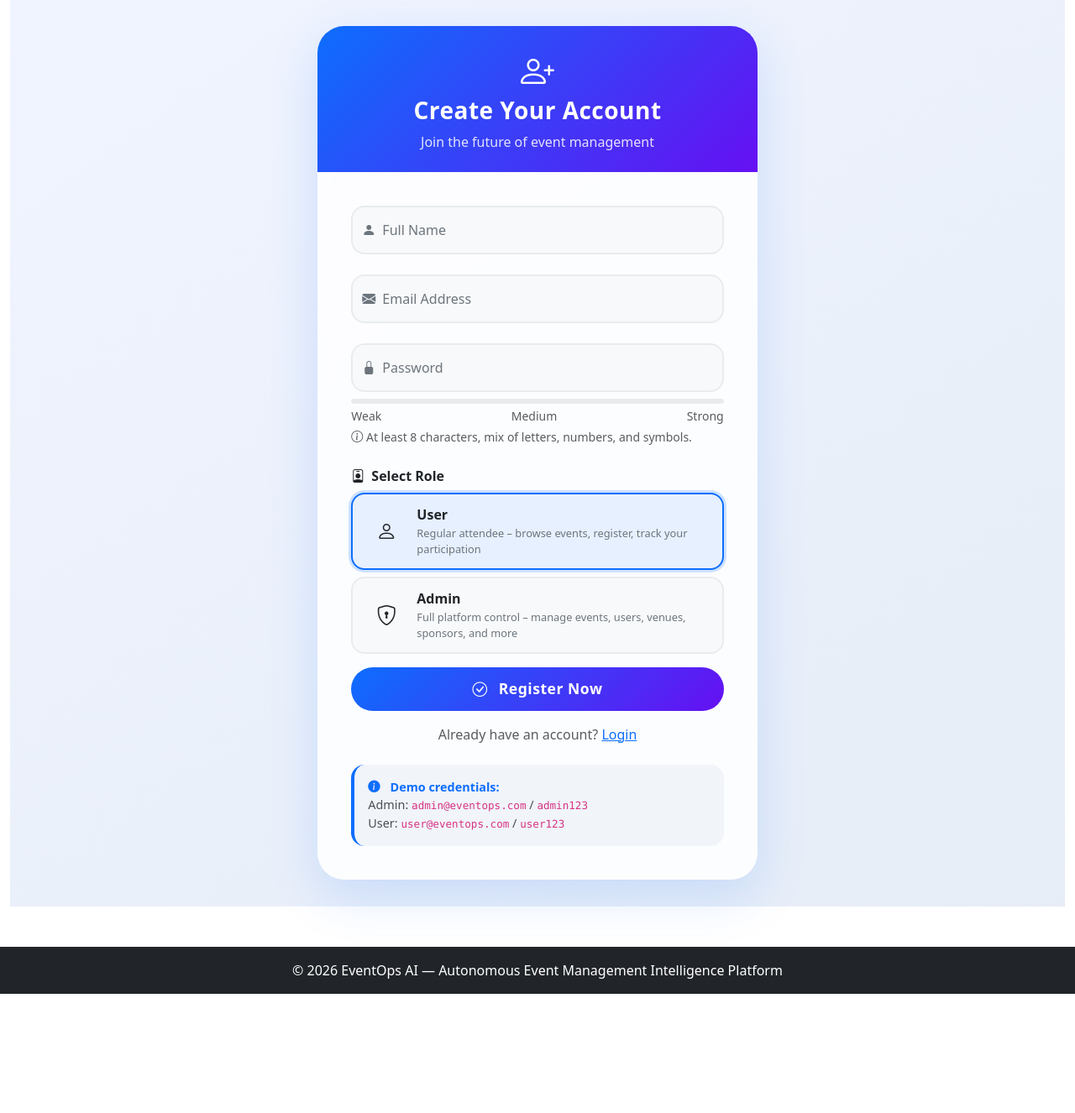
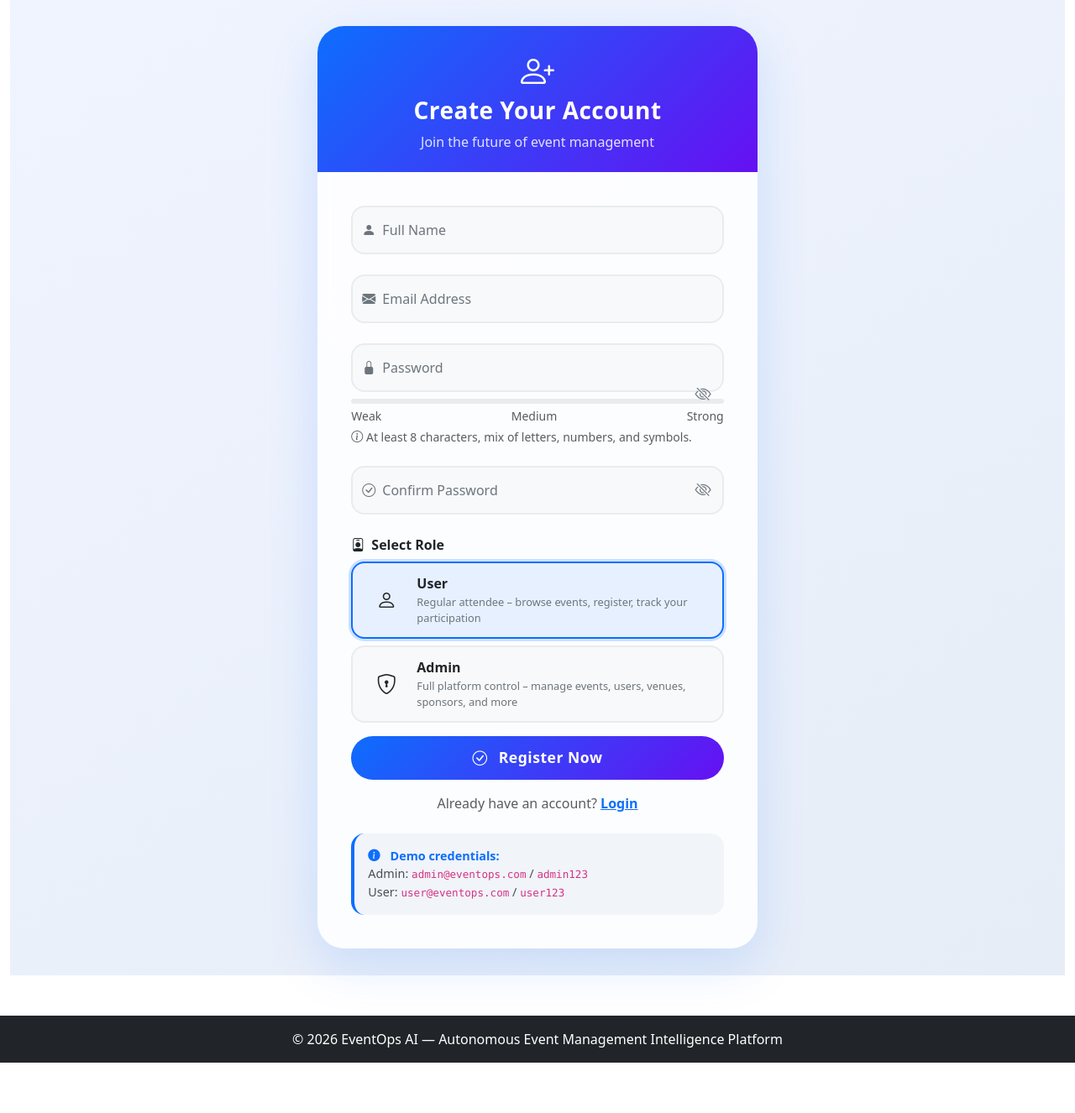
Before and after one commit to A-Jayaprakash-Jp/EventOps-AI-for-smart-event-management, a Flask app: page /register in a window 1280 px wide. Shown: the part 81-1407 px from the top of the page at 84% size. Before the commit the page ends 1265 px from the top, so only its background shows below. Run offline with Flask 3, Linux system fonts and the light colour scheme.

Commit message:
Registration page update

```diff
--- a/Milestone 4/templates/register.html
+++ b/Milestone 4/templates/register.html
@@ -1,4 +1,7 @@
-{% extends "base.html" %} {% block title %}Register — EventOps AI{% endblock %}
+{% extends "base.html" %}
+
+{% block title %}Register — EventOps AI{% endblock %}
+
 {% block extra_css %}
 <style>
     /* ---- Page background & card styling ---- */
@@ -40,9 +43,11 @@
     .register-card .card-body {
         padding: 2.5rem 2.5rem;
     }
+
     /* ---- Form fields ---- */
     .form-floating {
         margin-bottom: 1.5rem;
+        position: relative;
     }
     .form-floating > .form-control,
     .form-floating > .form-select {
@@ -61,6 +66,26 @@
         color: #6c757d;
         font-weight: 500;
     }
+
+    /* ---- Password toggle eye ---- */
+    .password-toggle {
+        position: absolute;
+        right: 15px;
+        top: 50%;
+        transform: translateY(-50%);
+        cursor: pointer;
+        z-index: 10;
+        color: #6c757d;
+        background: transparent;
+        border: none;
+        padding: 0;
+        font-size: 1.2rem;
+        transition: color 0.2s ease;
+    }
+    .password-toggle:hover {
+        color: #0d6efd;
+    }
+
     /* ---- Password strength meter ---- */
     .password-strength {
         height: 6px;
@@ -73,10 +98,9 @@
         height: 100%;
         width: 0%;
         border-radius: 10px;
-    transition:
-      width 0.3s ease,
-      background 0.3s ease;
+        transition: width 0.3s ease, background 0.3s ease;
     }
+
     /* ---- Role selection badges ---- */
     .role-option {
         display: flex;
@@ -118,6 +142,7 @@
         font-size: 0.8rem;
         color: #6c757d;
     }
+
     /* ---- Submit button ---- */
     .btn-register {
         padding: 0.8rem 2rem;
@@ -151,6 +176,7 @@
     .demo-hint strong {
         color: #0d6efd;
     }
+
     /* ---- Responsive ---- */
     @media (max-width: 576px) {
         .register-card .card-body {
@@ -160,8 +186,22 @@
             display: none;
         }
     }
+
+    /* ---- Custom invalid feedback for confirm password ---- */
+    .confirm-feedback {
+        display: none;
+        width: 100%;
+        margin-top: 0.25rem;
+        font-size: 0.875em;
+        color: #dc3545;
+    }
+    .confirm-feedback.show {
+        display: block;
+    }
 </style>
-{% endblock %} {% block content %}
+{% endblock %}
+
+{% block content %}
 <div class="register-wrapper">
     <div class="col-md-8 col-lg-6 col-xl-5">
         <div class="card register-card">
@@ -169,73 +209,37 @@
             <div class="card-header">
                 <i class="bi bi-person-plus"></i>
                 <h3>Create Your Account</h3>
-        <p class="mb-0" style="opacity: 0.85">
-          Join the future of event management
-        </p>
+                <p class="mb-0" style="opacity:0.85;">Join the future of event management</p>
             </div>
             <!-- Body -->
             <div class="card-body">
-        <form
-          method="POST"
-          action="{{ url_for('register') }}"
-          id="registerForm"
-          novalidate
-        >
+                <form method="POST" action="{{ url_for('register') }}" id="registerForm" novalidate>
                     <!-- Full Name -->
                     <div class="form-floating">
-            <input
-              type="text"
-              class="form-control"
-              id="name"
-              name="name"
-              placeholder="Full Name"
-              required
-            />
-            <label for="name"
-              ><i class="bi bi-person-fill me-2"></i>Full Name</label
-            >
+                        <input type="text" class="form-control" id="name" name="name"
+                               placeholder="Full Name" required>
+                        <label for="name"><i class="bi bi-person-fill me-2"></i>Full Name</label>
                         <div class="invalid-feedback">Please enter your full name.</div>
                     </div>
 
                     <!-- Email -->
                     <div class="form-floating">
-            <input
-              type="email"
-              class="form-control"
-              id="email"
-              name="email"
-              placeholder="Email Address"
-              required
-            />
-            <label for="email"
-              ><i class="bi bi-envelope-fill me-2"></i>Email Address</label
-            >
+                        <input type="email" class="form-control" id="email" name="email"
+                               placeholder="Email Address" required>
+                        <label for="email"><i class="bi bi-envelope-fill me-2"></i>Email Address</label>
                         <div class="invalid-feedback">Please enter a valid email.</div>
                     </div>
-          <!-- Password -->
+
+                    <!-- Password (with toggle eye) -->
                     <div class="form-floating">
-            <input
-              type="password"
-              class="form-control"
-              id="password"
-              name="password"
-              placeholder="Password"
-              required
-              minlength="8"
-            />
-            <label for="password"
-              ><i class="bi bi-lock-fill me-2"></i>Password</label
-            >
-            <div class="invalid-feedback">
-              Password must be at least 8 characters.
-            </div>
+                        <input type="password" class="form-control" id="password" name="password"
+                               placeholder="Password" required minlength="8">
+                        <label for="password"><i class="bi bi-lock-fill me-2"></i>Password</label>
+                        <i class="bi bi-eye-slash password-toggle" id="togglePassword"></i>
+                        <div class="invalid-feedback">Password must be at least 8 characters.</div>
                         <!-- Password strength meter -->
                         <div class="password-strength mt-2">
-              <div
-                class="progress-bar"
-                id="passwordStrengthBar"
-                role="progressbar"
-              ></div>
+                            <div class="progress-bar" id="passwordStrengthBar" role="progressbar"></div>
                         </div>
                         <div class="d-flex justify-content-between small text-muted mt-1">
                             <span>Weak</span>
@@ -243,128 +247,163 @@
                             <span>Strong</span>
                         </div>
                         <div id="passwordHelp" class="form-text">
-              <i class="bi bi-info-circle"></i> At least 8 characters, mix of
-              letters, numbers, and symbols.
+                            <i class="bi bi-info-circle"></i> At least 8 characters, mix of letters, numbers, and symbols.
                         </div>
                     </div>
+
+                    <!-- Confirm Password (with toggle eye) -->
+                    <div class="form-floating">
+                        <input type="password" class="form-control" id="confirmPassword" name="confirm_password"
+                               placeholder="Confirm Password" required>
+                        <label for="confirmPassword"><i class="bi bi-check-circle me-2"></i>Confirm Password</label>
+                        <i class="bi bi-eye-slash password-toggle" id="toggleConfirmPassword"></i>
+                        <div class="invalid-feedback">Please confirm your password.</div>
+                        <div class="confirm-feedback" id="confirmFeedback">Passwords do not match.</div>
+                    </div>
+
                     <!-- Role Selection (with visual cards) -->
                     <div class="mb-3">
-            <label class="form-label fw-semibold"
-              ><i class="bi bi-person-badge me-2"></i>Select Role</label
-            >
+                        <label class="form-label fw-semibold"><i class="bi bi-person-badge me-2"></i>Select Role</label>
                         <div class="role-option active" data-role="user">
-              <input type="radio" name="role" value="user" checked />
+                            <input type="radio" name="role" value="user" checked>
                             <div class="role-icon"><i class="bi bi-person"></i></div>
                             <div class="role-info">
                                 <div class="role-title">User</div>
-                <div class="role-desc">
-                  Regular attendee – browse events, register, track your
-                  participation
+                                <div class="role-desc">Regular attendee – browse events, register, track your participation</div>
+                            </div>
+                        </div>
+                        <div class="role-option" data-role="admin">
+                            <input type="radio" name="role" value="admin">
+                            <div class="role-icon"><i class="bi bi-shield-lock"></i></div>
+                            <div class="role-info">
+                                <div class="role-title">Admin</div>
+                                <div class="role-desc">Full platform control – manage events, users, venues, sponsors, and more</div>
                             </div>
                         </div>
                     </div>
-            <div class="role-option" data-role="admin">
-              <input type="radio" name="role" value="admin" />
-              <div class="role-icon"><i class="bi bi-shield-lock"></i></div>
-              <div class="role-info">
-                <div class="role-title">Admin</div>
 
-                <div class="role-desc">
-                  Full platform control – manage events, users, venues,
-                  sponsors, and more
-                </div>
-              </div>
-            </div>
-          </div>
                     <!-- Submit Button -->
                     <button type="submit" class="btn btn-register">
                         <i class="bi bi-check-circle me-2"></i> Register Now
                     </button>
                 </form>
+
                 <!-- Login link -->
                 <div class="text-center mt-3">
-          <p class="text-muted">
-            Already have an account?
-            <a href="{{ url_for('login') }}" class="fw- bold text-primary"
-              >Login</a
-            >
-          </p>
+                    <p class="text-muted">Already have an account? <a href="{{ url_for('login') }}" class="fw-bold text-primary">Login</a></p>
                 </div>
+
                 <!-- Demo hint -->
                 <div class="demo-hint">
                     <i class="bi bi-info-circle-fill me-2 text-primary"></i>
-          <strong>Demo credentials:</strong><br />
-          Admin: <code>admin@eventops.com</code> / <code>admin123</code><br />
-          User: <code>user@eventops.com</code> / <code>user123</code>
+                    <strong>Demo credentials:</strong><br>
+                    Admin: <code>admin@eventops.com</code> / <code>admin123</code><br>
+                    User:  <code>user@eventops.com</code> / <code>user123</code>
                 </div>
             </div>
         </div>
     </div>
 </div>
-{% endblock %} {% block extra_js %}
+{% endblock %}
+
+{% block extra_js %}
 <script>
-  (function () {
-    "use strict";
+    (function() {
+        'use strict';
+
         // ---- Role selection toggle ----
-    const roleOptions = document.querySelectorAll(".role-option");
-    roleOptions.forEach((opt) => {
-      opt.addEventListener("click", function (e) {
-        // Remove active class from all
-        roleOptions.forEach((o) => o.classList.remove("active"));
-        // Add active to clicked
-        this.classList.add("active");
-        // Check the radio button inside
+        const roleOptions = document.querySelectorAll('.role-option');
+        roleOptions.forEach(opt => {
+            opt.addEventListener('click', function(e) {
+                roleOptions.forEach(o => o.classList.remove('active'));
+                this.classList.add('active');
                 const radio = this.querySelector('input[type="radio"]');
                 if (radio) radio.checked = true;
             });
         });
+
+        // ---- Toggle Password Visibility ----
+        const togglePassword = document.getElementById('togglePassword');
+        const password = document.getElementById('password');
+
+        togglePassword.addEventListener('click', function() {
+            const type = password.getAttribute('type') === 'password' ? 'text' : 'password';
+            password.setAttribute('type', type);
+            this.classList.toggle('bi-eye');
+            this.classList.toggle('bi-eye-slash');
+        });
+
+        // ---- Toggle Confirm Password Visibility ----
+        const toggleConfirm = document.getElementById('toggleConfirmPassword');
+        const confirm = document.getElementById('confirmPassword');
+
+        toggleConfirm.addEventListener('click', function() {
+            const type = confirm.getAttribute('type') === 'password' ? 'text' : 'password';
+            confirm.setAttribute('type', type);
+            this.classList.toggle('bi-eye');
+            this.classList.toggle('bi-eye-slash');
+        });
+
         // ---- Password strength meter ----
-    const passwordInput = document.getElementById("password");
-    const strengthBar = document.getElementById("passwordStrengthBar");
-    passwordInput.addEventListener("input", function () {
+        const passwordInput = document.getElementById('password');
+        const strengthBar = document.getElementById('passwordStrengthBar');
+
+        passwordInput.addEventListener('input', function() {
             const val = this.value;
             let strength = 0;
-      // Criteria
             if (val.length >= 8) strength += 1;
             if (/[a-z]/.test(val) && /[A-Z]/.test(val)) strength += 1;
             if (/\d/.test(val)) strength += 1;
             if (/[^a-zA-Z0-9]/.test(val)) strength += 1;
+
             let width = 0;
-      let color = "#dc3545"; // red
-      if (strength >= 4) {
-        width = 100;
-        color = "#198754";
-      } // green
-      else if (strength === 3) {
-        width = 75;
-        color = "#ffc107";
-      } // yellow
-      else if (strength === 2) {
-        width = 50;
-        color = "#fd7e14";
-      } // orange
-      else if (strength >= 1) {
-        width = 25;
-        color = "#dc3545";
-      } // red
-      strengthBar.style.width = width + "%";
+            let color = '#dc3545';
+            if (strength >= 4) { width = 100; color = '#198754'; }
+            else if (strength === 3) { width = 75; color = '#ffc107'; }
+            else if (strength === 2) { width = 50; color = '#fd7e14'; }
+            else if (strength >= 1) { width = 25; color = '#dc3545'; }
+
+            strengthBar.style.width = width + '%';
             strengthBar.style.background = color;
+
+            // Also trigger confirm password check when password changes
+            checkPasswordMatch();
         });
+
+        // ---- Confirm password matching ----
+        const confirmInput = document.getElementById('confirmPassword');
+        const confirmFeedback = document.getElementById('confirmFeedback');
+
+        function checkPasswordMatch() {
+            const pass = passwordInput.value;
+            const confirmVal = confirmInput.value;
+            if (confirmVal === '') {
+                confirmFeedback.classList.remove('show');
+                confirmInput.setCustomValidity('');
+                return;
+            }
+            if (pass !== confirmVal) {
+                confirmFeedback.classList.add('show');
+                confirmInput.setCustomValidity('Passwords do not match.');
+            } else {
+                confirmFeedback.classList.remove('show');
+                confirmInput.setCustomValidity('');
+            }
+        }
+
+        confirmInput.addEventListener('input', checkPasswordMatch);
+
         // ---- Bootstrap form validation ----
-    const form = document.getElementById("registerForm");
-    form.addEventListener(
-      "submit",
-      function (event) {
+        const form = document.getElementById('registerForm');
+        form.addEventListener('submit', function(event) {
+            checkPasswordMatch();
             if (!form.checkValidity()) {
                 event.preventDefault();
                 event.stopPropagation();
             }
-        form.classList.add("was-validated");
-      },
-      false,
-    );
-    // ---- Toggle password visibility? (optional) ----
-    // We'll skip for simplicity, but you can add a toggle button.
+            form.classList.add('was-validated');
+        }, false);
+
     })();
 </script>
 {% endblock %}
```
Lines whose indentation alone changed are shown as unchanged.
